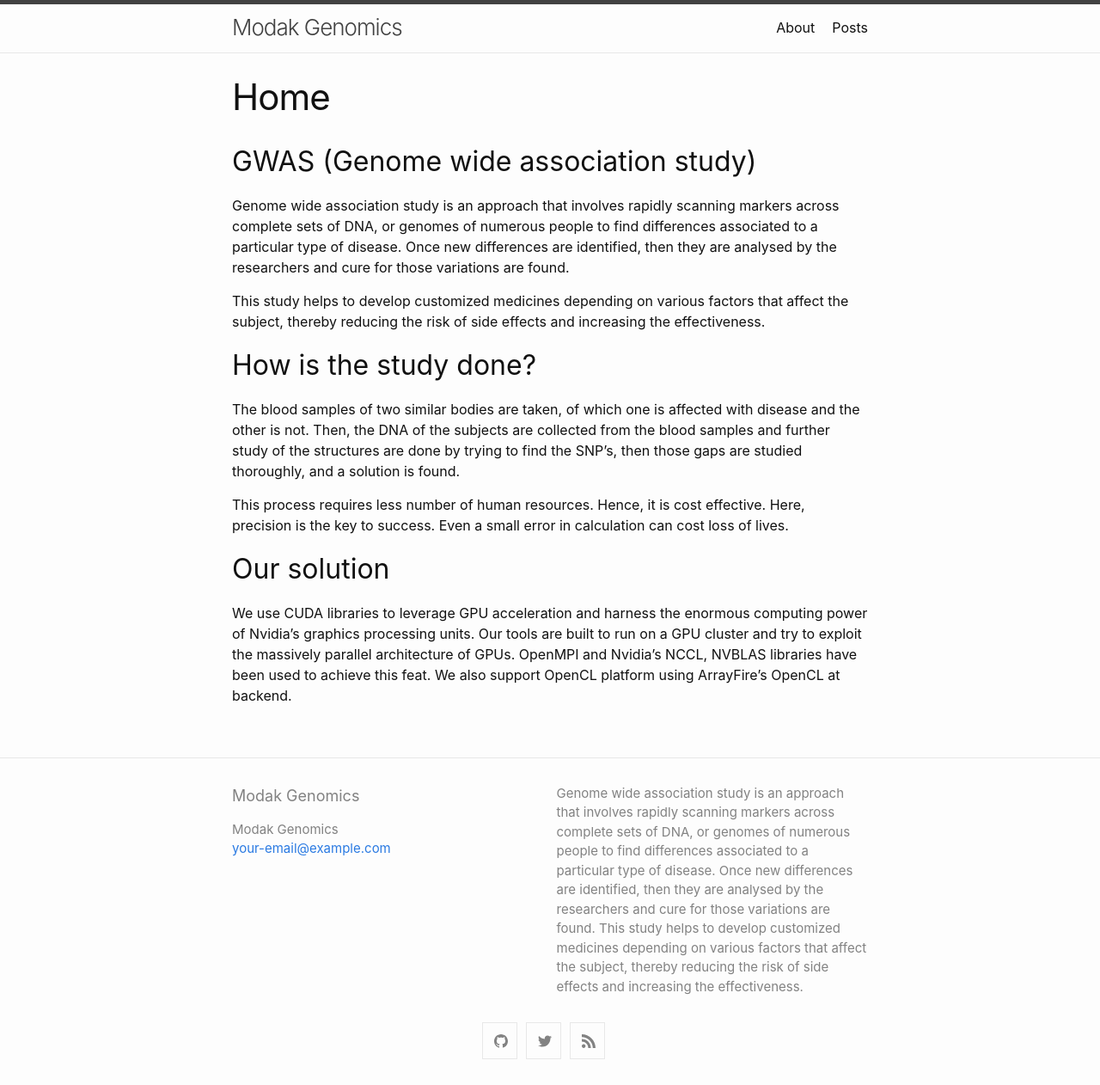
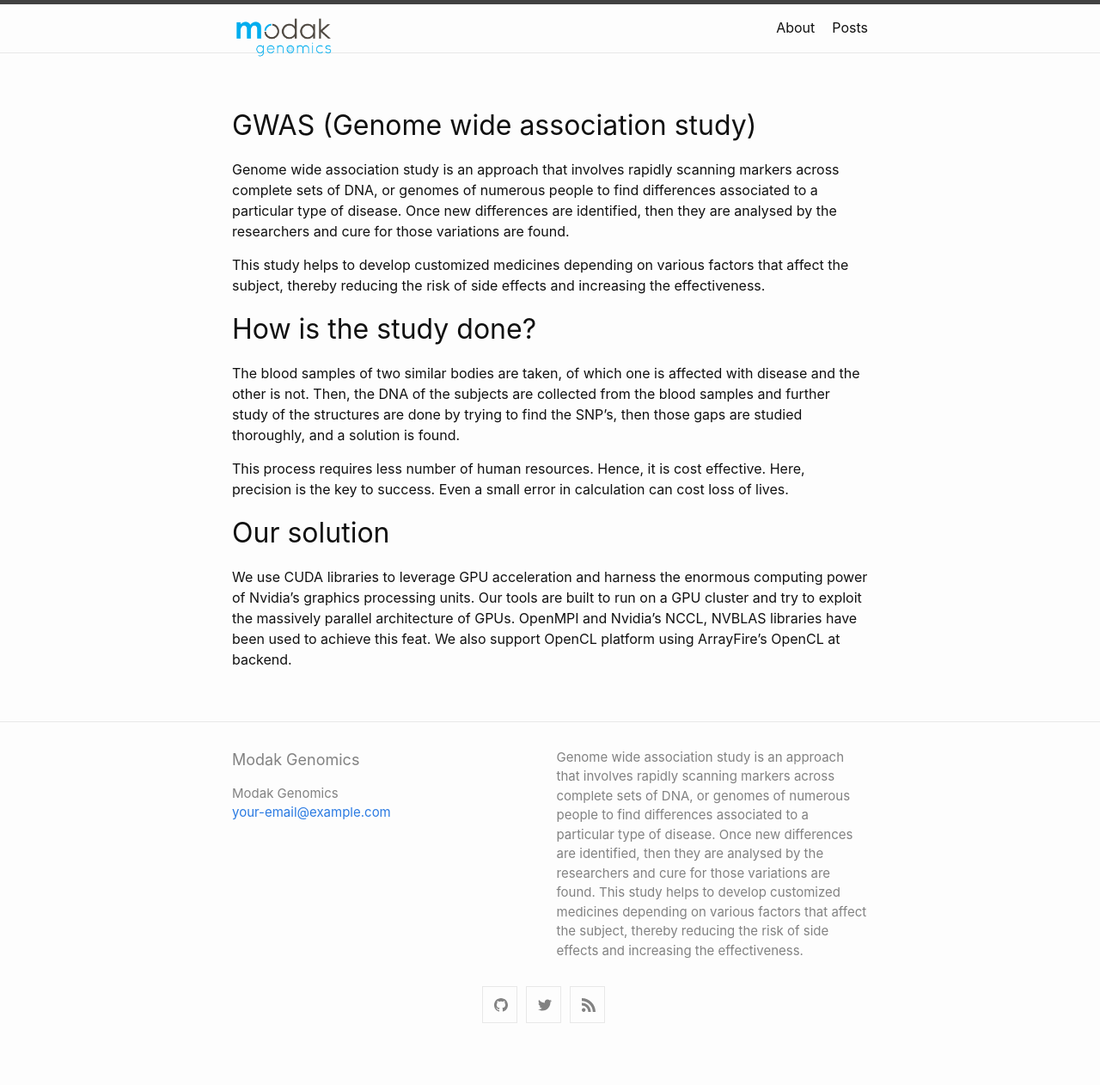
Before and after one commit to ModakGenomics/modakgenomics.github.io, a Jekyll site: the page built from index.md, in a window 1280 px wide. Shown: the whole page at 86% size. Built offline with Jekyll 4.4.1, drawn with Linux system fonts in a browser that asks for light colours; after the commit the page ends 1220 px from its top, so only the background shows below that.

Commit message:
logo added

```diff
--- a/_config.yml
+++ b/_config.yml
@@ -30,6 +30,8 @@ markdown: kramdown
 theme: minima
 
 show_excerpts: true
+
+masthead: /assets/Logo-Genomics.png
 
 plugins:
   - jekyll-feed
--- a/_includes/header.html
+++ b/_includes/header.html
@@ -4,7 +4,11 @@
     {%- assign default_paths = site.pages | map: "path" -%}
     {%- assign page_paths = site.header_pages | default: default_paths -%}
     {%- assign titles_size = site.pages | map: 'title' | join: '' | size -%}
-    <a class="site-title" rel="author" href="{{ "/" | relative_url }}">{{ site.title | escape }}</a>
+    {%- if site.masthead -%}
+      <a href="{{ "/" | relative_url }}"><img class="site-masthead" src="{{ site.masthead | relative_url }}" alt="{{ site.title | escape }}" /></a>
+    {%- else -%}
+      <a class="site-title" rel="author" href="{{ "/" | relative_url }}">{{ site.title | escape }}</a>
+    {%- endif -%}
 
     {%- if titles_size > 0 -%}
       <nav class="site-nav">
--- a/_layouts/page.html
+++ b/_layouts/page.html
@@ -4,7 +4,7 @@ layout: default
 <article class="post">
 
   <header class="post-header">
-    <h1 class="post-title">{{ page.title | escape }}</h1>
+    <!-- <h1 class="post-title">{{ page.title | escape }}</h1> -->
   </header>
 
   <div class="post-content">
--- a/_sass/minima/_layout.scss
+++ b/_sass/minima/_layout.scss
@@ -296,3 +296,14 @@
   width: -webkit-calc(50% - (#{$spacing-unit} / 2));
   width:         calc(50% - (#{$spacing-unit} / 2));
 }
+
+
+.site-masthead {
+  display: block;
+  margin-left: auto;
+  margin-right: auto;
+  padding-top: $spacing-unit / 2;
+  padding-bottom: $spacing-unit / 2;
+  width: 120px;
+  position: absolute;
+}
```
Also changed, not shown: assets/Logo-Genomics.png (added).
